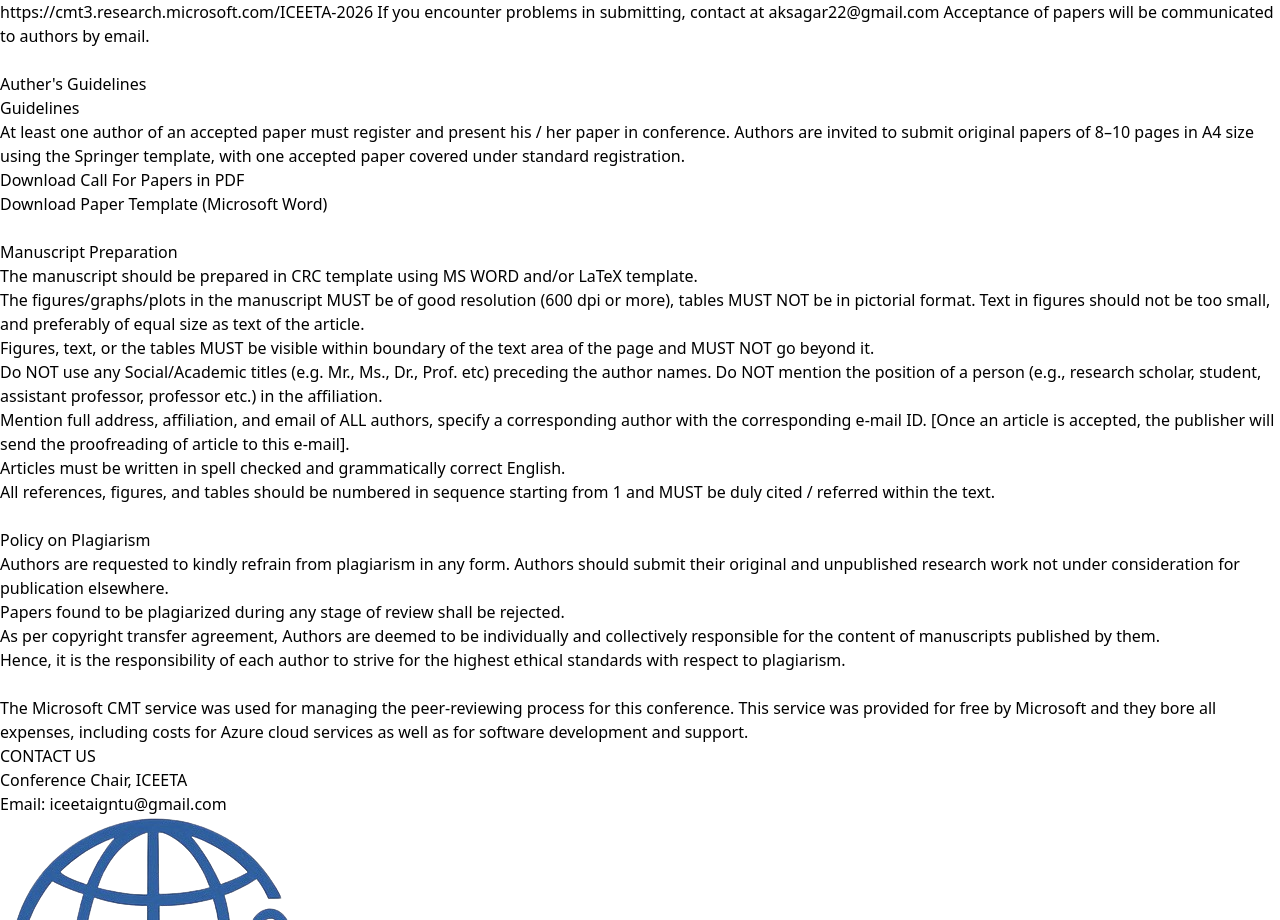
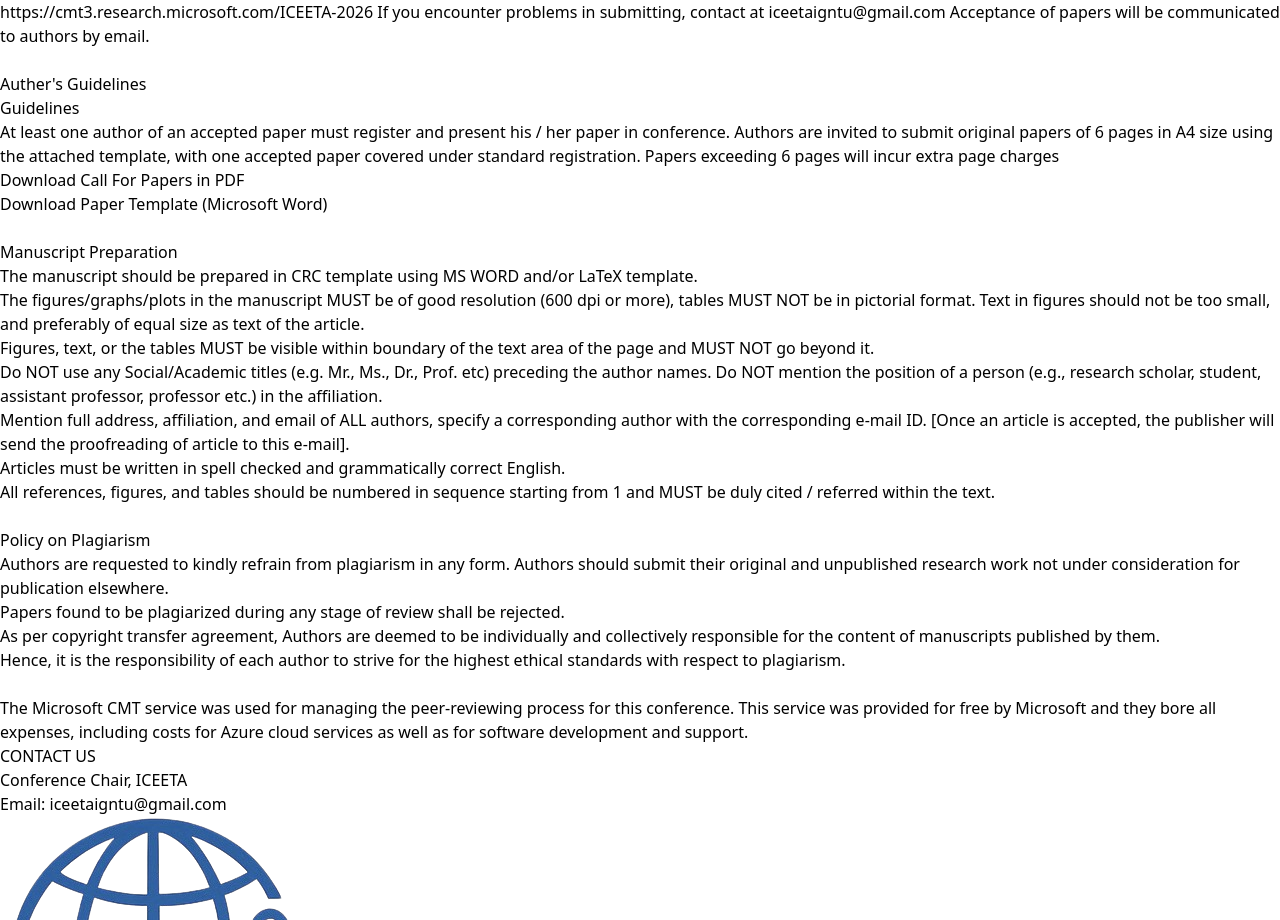
Before and after one commit to rish527/Conference-Site, a React (Vite) app: page /submit in a window 1280 px wide. Shown: the part 1006-1926 px from the top of the page. Built offline with nearby package versions, Linux system fonts and the light colour scheme.

Commit message:
Update submission.js

```diff
--- a/src/Data/submission.js
+++ b/src/Data/submission.js
@@ -1,6 +1,6 @@
 export const paras={
-    para1:"An International Conference on Emerging Engineering Technologies and Applications (ICEETA-2026) will be organized by Omyaa Education and Research Foundation (OERF),  U.P., India on 20th-21st February 2026. The aim of the ICEETA-2026 is to serve researchers, developers, educators working in the area of Computer Science, Electronics, and Computing Technologies to present as well as to exchange the research ideas. ICEETA-2026 invites authors to submit their original and unpublished work that demonstrates current research in all areas of science technology and sustainable development through Microsoft Conference Management Toolkit https://cmt3.research.microsoft.com/ICEETA-2026 If you encounter problems in submitting, contact at aksagar22@gmail.com Acceptance of papers will be communicated to authors by email.",
-    guidlines:"At least one author of an accepted paper must register and present his / her paper in conference. Authors are invited to submit original papers of 8–10 pages in A4 size using the Springer template, with one accepted paper covered under standard registration.",
+    para1:"An International Conference on Emerging Engineering Technologies and Applications (ICEETA-2026) will be organized by Omyaa Education and Research Foundation (OERF),  U.P., India on 20th-21st February 2026. The aim of the ICEETA-2026 is to serve researchers, developers, educators working in the area of Computer Science, Electronics, and Computing Technologies to present as well as to exchange the research ideas. ICEETA-2026 invites authors to submit their original and unpublished work that demonstrates current research in all areas of science technology and sustainable development through Microsoft Conference Management Toolkit https://cmt3.research.microsoft.com/ICEETA-2026 If you encounter problems in submitting, contact at  iceetaigntu@gmail.com Acceptance of papers will be communicated to authors by email.",
+    guidlines:"At least one author of an accepted paper must register and present his / her paper in conference. Authors are invited to submit original papers of 6 pages in A4 size using the attached template, with one accepted paper covered under standard registration. Papers exceeding 6 pages will incur extra page charges",
     manuscript:[
         "The manuscript should be prepared in CRC template using MS WORD and/or LaTeX template.",
         "The figures/graphs/plots in the manuscript MUST be of good resolution (600 dpi or more), tables MUST NOT be in pictorial format. Text in figures should not be too small, and preferably of equal size as text of the article.",
```
